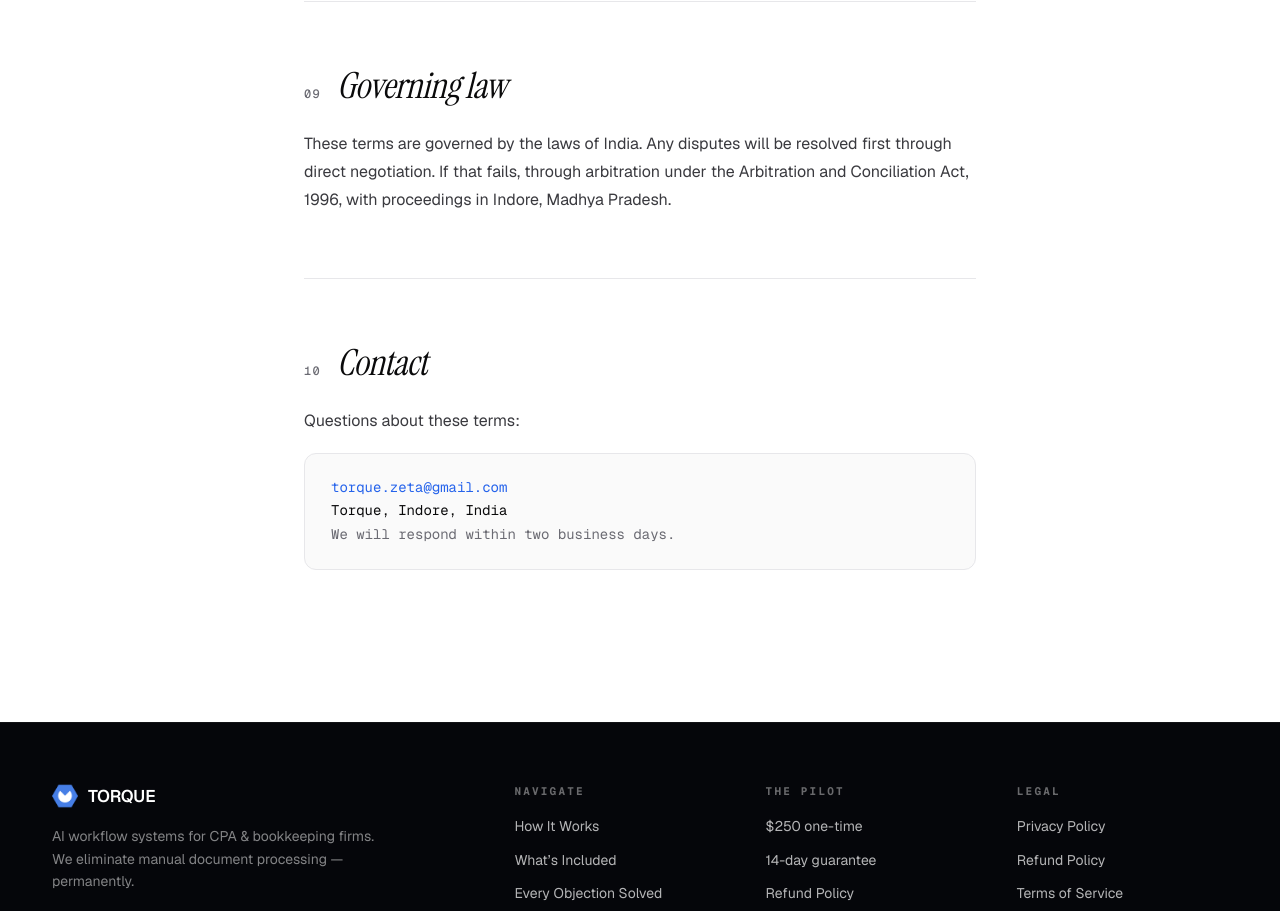
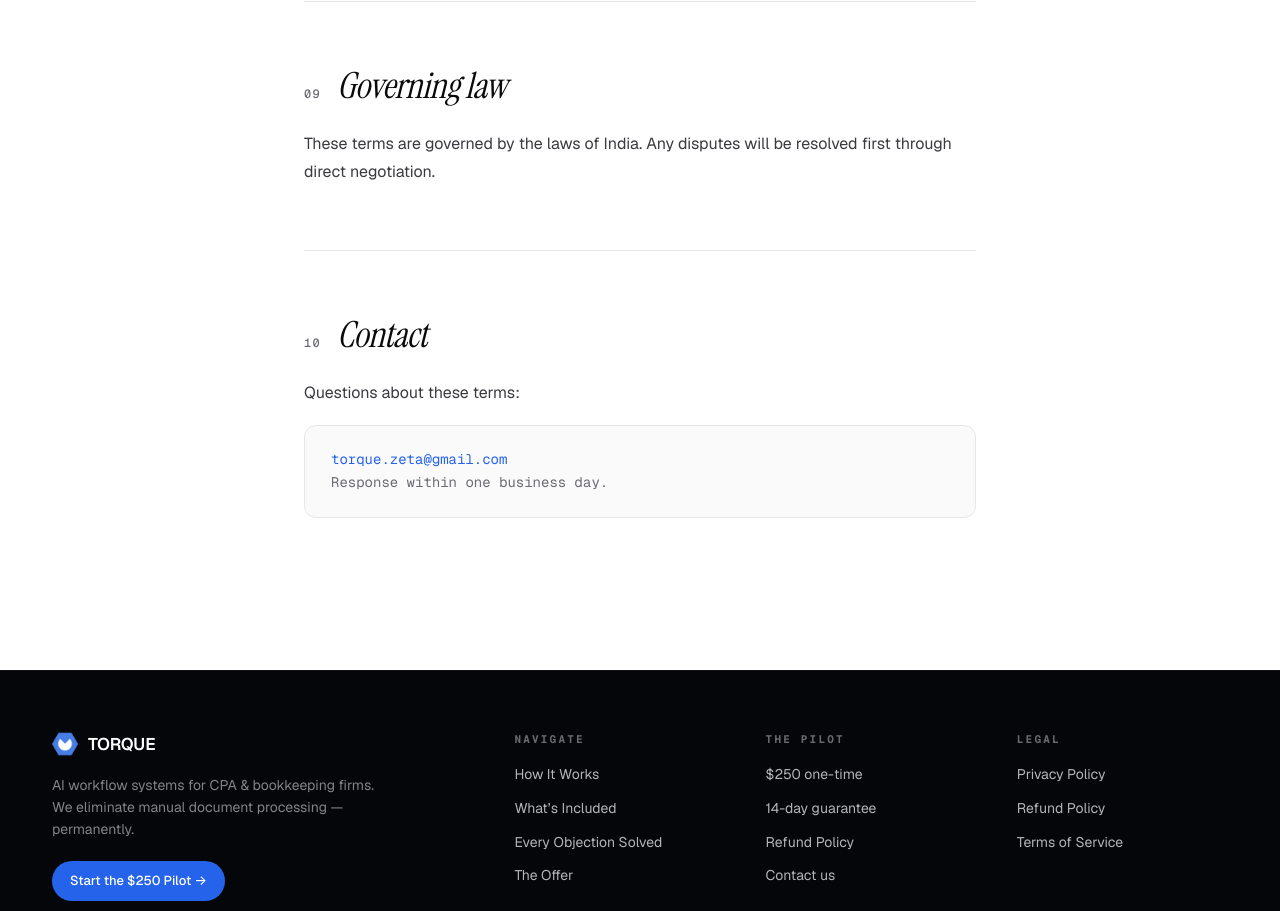
Before and after one commit to riteshdavv/torquecpa, a Next.js app: page /terms in a window 1280 px wide. Shown: the part 4760-5671 px from the top of the page. Built offline with nearby package versions, Linux system fonts and the light colour scheme.

Commit message:
Update privacy and terms pages

```diff
--- a/app/privacy/page.tsx
+++ b/app/privacy/page.tsx
@@ -109,7 +109,7 @@ export default function PrivacyPage() {
           <p>Questions about this policy:</p>
           <div className="legal-contact-card">
             <a href="mailto:torque.zeta@gmail.com">torque.zeta@gmail.com</a><br />
-            Torque, Indore, India
+            <span style={{ color: 'var(--ink-3)' }}>Response within one business day.</span>
           </div>
         </section>
 
--- a/app/terms/page.tsx
+++ b/app/terms/page.tsx
@@ -168,7 +168,7 @@ export default function TermsPage() {
         {/* Section 9 */}
         <section className="legal-section">
           <h2><span className="num">09</span>Governing law</h2>
-          <p>These terms are governed by the laws of India. Any disputes will be resolved first through direct negotiation. If that fails, through arbitration under the Arbitration and Conciliation Act, 1996, with proceedings in Indore, Madhya Pradesh.</p>
+          <p>These terms are governed by the laws of India. Any disputes will be resolved first through direct negotiation.</p>
         </section>
 
         <hr className="legal-divider" />
@@ -179,8 +179,7 @@ export default function TermsPage() {
           <p>Questions about these terms:</p>
           <div className="legal-contact-card">
             <a href="mailto:torque.zeta@gmail.com">torque.zeta@gmail.com</a><br />
-            Torque, Indore, India<br />
-            <span style={{ color: 'var(--ink-3)' }}>We will respond within two business days.</span>
+            <span style={{ color: 'var(--ink-3)' }}>Response within one business day.</span>
           </div>
         </section>
       </LegalPage>
```
